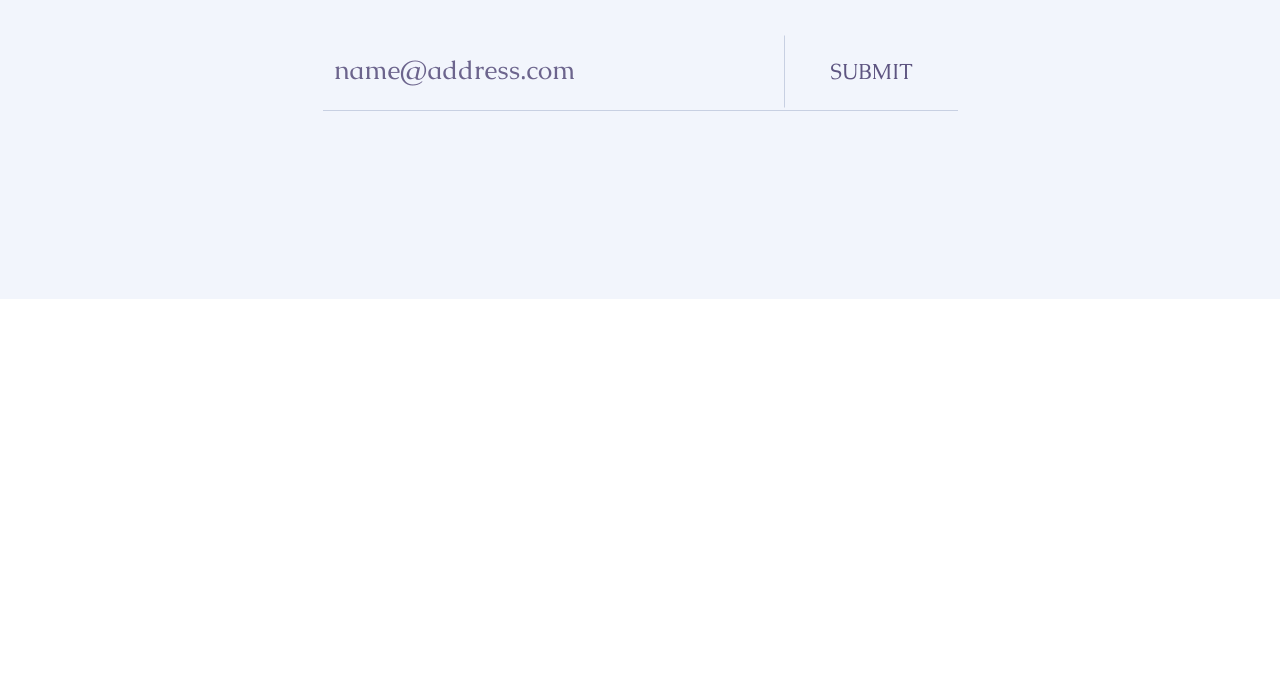
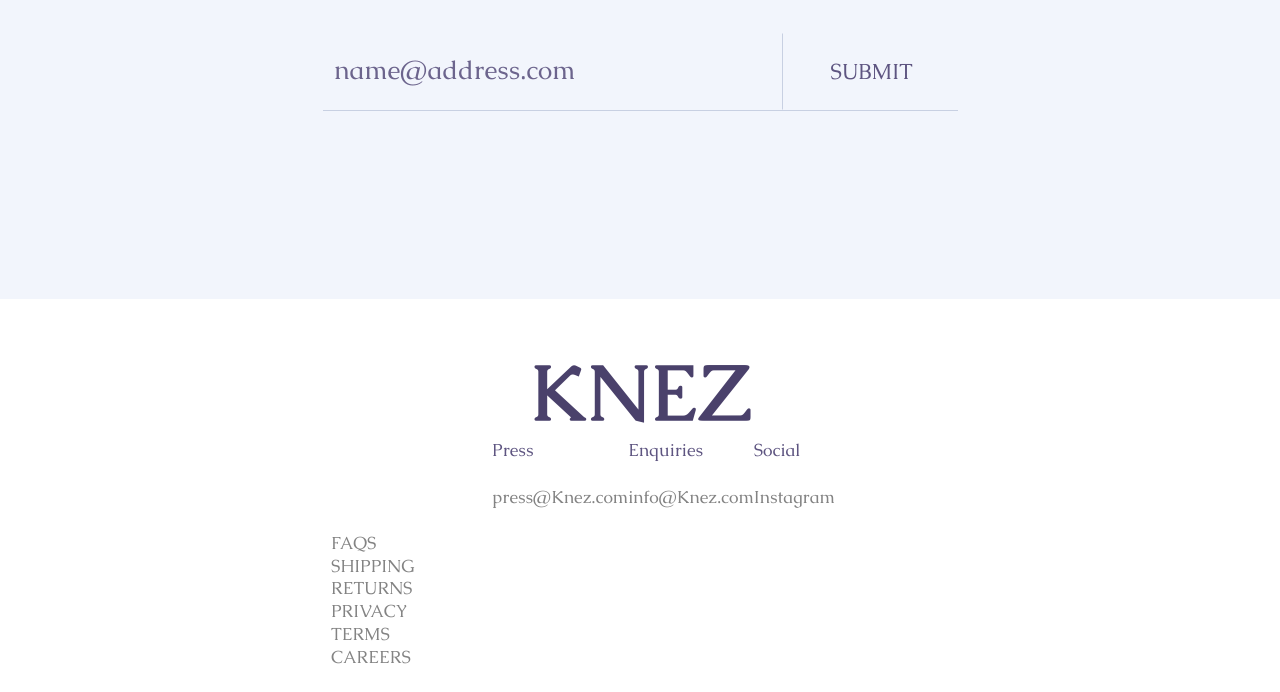
Before and after one commit to serikplusplus/Ben-Front, a plain HTML site: page index.html in a window 1280 px wide. Shown: the part 4703-5395 px from the top of the page. Before the commit the page ends 5002 px from the top, so only its background shows below. Drawn offline with Linux system fonts and the light colour scheme.

Commit message:
footer start

```diff
--- a/css/colony-structure.css
+++ b/css/colony-structure.css
@@ -1,15 +1,88 @@
 /* reset ------------------------------ */
-html, body, button, div, span, applet, object,
-iframe, h1, h2, h3, h4, h5, h6, p, blockquote,
-pre, a, abbr, acronym, address, big, cite,
-code, del, dfn, em, input, img, ins, kbd, q, s, samp,
-small, strike, strong, sub, sup, tt, var, b,
-u, i, center, dl, dt, dd, ol, ul, li, fieldset,
-form, label, legend, table, caption, tbody,
-textarea, tfoot, thead, tr, th, td, article, aside,
-canvas, details, embed, figure, figcaption,
-footer, header, hgroup, menu, nav, output, ruby,
-section, summary, time, mark, audio, video {
+html,
+body,
+button,
+div,
+span,
+applet,
+object,
+iframe,
+h1,
+h2,
+h3,
+h4,
+h5,
+h6,
+p,
+blockquote,
+pre,
+a,
+abbr,
+acronym,
+address,
+big,
+cite,
+code,
+del,
+dfn,
+em,
+input,
+img,
+ins,
+kbd,
+q,
+s,
+samp,
+small,
+strike,
+strong,
+sub,
+sup,
+tt,
+var,
+b,
+u,
+i,
+center,
+dl,
+dt,
+dd,
+ol,
+ul,
+li,
+fieldset,
+form,
+label,
+legend,
+table,
+caption,
+tbody,
+textarea,
+tfoot,
+thead,
+tr,
+th,
+td,
+article,
+aside,
+canvas,
+details,
+embed,
+figure,
+figcaption,
+footer,
+header,
+hgroup,
+menu,
+nav,
+output,
+ruby,
+section,
+summary,
+time,
+mark,
+audio,
+video {
 	margin: 0;
 	padding: 0;
 	border: 0;
@@ -90,10 +163,9 @@ section, summary, time, mark, audio, video {
 		--sml: 1;
 		--xsml: 0.5;
 
-        --container-padding: 15px;
+		--container-padding: 10px;
 	}
 }
-
 
 /* utility spacing variables --------------------------------- */
 :root {
@@ -123,21 +195,31 @@ section, summary, time, mark, audio, video {
 .capital {
 	text-transform: capitalize;
 }
-h1, h2, h3, h4, h5 {
+h1,
+h2,
+h3,
+h4,
+h5 {
 	margin-bottom: var(--heading-gap);
 }
 p {
 	margin-top: 0;
 	margin-bottom: var(--paragraph-gap);
 }
-ol, ul, dl {
+ol,
+ul,
+dl {
 	margin-top: 0;
 	margin-bottom: var(--paragraph-gap);
 }
-ol ol, ul ul, ol ul, ul ol {
+ol ol,
+ul ul,
+ol ul,
+ul ol {
 	margin-bottom: 0;
 }
-ol, ul {
+ol,
+ul {
 	padding-left: var(--list-indent);
 }
 
@@ -191,13 +273,13 @@ hr {
 	padding-top: 56.25%;
 }
 .aspect-9-16 {
-    padding-top: 1.777777%
+	padding-top: 1.777777%;
 }
 .aspect-4-3 {
 	padding-top: 0.75%;
 }
 .aspect-3-4 {
-    padding-top: 1.333333%
+	padding-top: 1.333333%;
 }
 .hide {
 	display: none;
@@ -614,7 +696,6 @@ hr {
 	}
 }
 
-
 /* flex ----------------------------------------- */
 .flex {
 	display: flex;
--- a/css/style.css
+++ b/css/style.css
@@ -433,6 +433,11 @@ a {
 .follow__slider .next-arrow {
 	right: 45px;
 }
+@media only screen and (max-width: 768px) {
+	.follow__slider .button-slider {
+		display: none;
+	}
+}
 .contact {
 	padding-bottom: var(--space-xlrg);
 }
@@ -445,11 +450,33 @@ a {
 .contact__form {
 	margin-top: var(--space-lrg);
 	margin-bottom: var(--space-xlrg);
+	gap: 2px;
 	font-size: 1.5rem;
 	line-height: 1.9em;
 	border-bottom: 1px solid var(--grey-light);
 }
+.contact__form.grid-2 {
+	grid-template-columns: 3fr 1fr;
+}
 .contact__input {
-	flex-grow: 1;
 	border-right: 1px solid var(--grey-light);
 }
+@media only screen and (max-width: 991px) {
+	.contact__title {
+		font-size: 3rem;
+		line-height: 1em;
+	}
+}
+@media only screen and (max-width: 530px) {
+	.contact__title {
+		font-size: 2.5rem;
+		line-height: 1em;
+	}
+	.contact__form {
+		font-size: 1.1rem;
+	}
+	.contact__btn {
+		font-size: 1.1rem;
+		padding: 0.75rem 1.23rem;
+	}
+}
--- a/index.html
+++ b/index.html
@@ -354,7 +354,9 @@
 				</section>
 
 				<section class="follow">
-					<h2 class="title title_upper follow__title">Follow Us @Knez</h2>
+					<div class="container-sml">
+						<h2 class="title title_upper follow__title">Follow Us @Knez</h2>
+					</div>
 
 					<div class="follow__slider">
 						<div class="follow__slider-wrapper">
@@ -406,10 +408,7 @@
 						<h2 class="title title_upper contact__title">
 							Get Exclusive KNEZ News, Updates and Offers
 						</h2>
-						<form
-							class="flex f-center f-wrap content-med contact__form"
-							method="post"
-						>
+						<form class="grid grid-2 content-med contact__form" method="post">
 							<input
 								class="input contact__input"
 								type="email"
@@ -417,13 +416,57 @@
 								id="email"
 								placeholder="name@address.com"
 							/>
-							<button class="btn-2" type="submit">SUBMIT</button>
+							<button class="btn-2 contact__btn" type="submit">SUBMIT</button>
 						</form>
 					</div>
 				</section>
 			</main>
 		</div>
-
+		<footer class="main-footer">
+			<div class="container-sml">
+				<div class="flex fj-center logo__wrapper">
+					<a href="" class="main-logo">
+						<span>KNEZ</span>
+					</a>
+				</div>
+				<ul class="flex f-wrap f-center social">
+					<li class="social__item">
+						<p class="social__title">Press</p>
+						<a href="" class="social__link">press@Knez.com</a>
+					</li>
+					<li class="social__item">
+						<p class="social__title">Enquiries</p>
+						<a href="" class="social__link">info@Knez.com</a>
+					</li>
+					<li class="social__item">
+						<p class="social__title">Social</p>
+						<a href="" class="social__link">Instagram</a>
+					</li>
+				</ul>
+				<nav class="footer-nav">
+					<ul class="footer-nav__list">
+						<li class="footer-nav__elem">
+							<a href="" class="footer-nav__link">FAQS</a>
+						</li>
+						<li class="footer-nav__elem">
+							<a href="" class="footer-nav__link">SHIPPING</a>
+						</li>
+						<li class="footer-nav__elem">
+							<a href="" class="footer-nav__link">RETURNS</a>
+						</li>
+						<li class="footer-nav__elem">
+							<a href="" class="footer-nav__link">PRIVACY</a>
+						</li>
+						<li class="footer-nav__elem">
+							<a href="" class="footer-nav__link">TERMS</a>
+						</li>
+						<li class="footer-nav__elem">
+							<a href="" class="footer-nav__link">CAREERS</a>
+						</li>
+					</ul>
+				</nav>
+			</div>
+		</footer>
 		<script src="js/third-party/jquery-2.2.4.min.js"></script>
 		<script src="js/third-party/slick.min.js"></script>
 		<script src="js/main.js"></script>
--- a/js/main.js
+++ b/js/main.js
@@ -247,9 +247,17 @@ $(document).ready(function () {
 		infinite: true,
 		slidesToShow: 3,
 		slidesToScroll: 1,
-		infinite: true,
 		arrows: true,
 		prevArrow: $('.prev-arrow'),
 		nextArrow: $('.next-arrow'),
+		responsive: [
+			{
+				breakpoint: 768,
+				settings: {
+					arrows: false,
+					slidesToShow: 2,
+				},
+			},
+		],
 	})
 })
```
Lines whose indentation alone changed are shown as unchanged.
